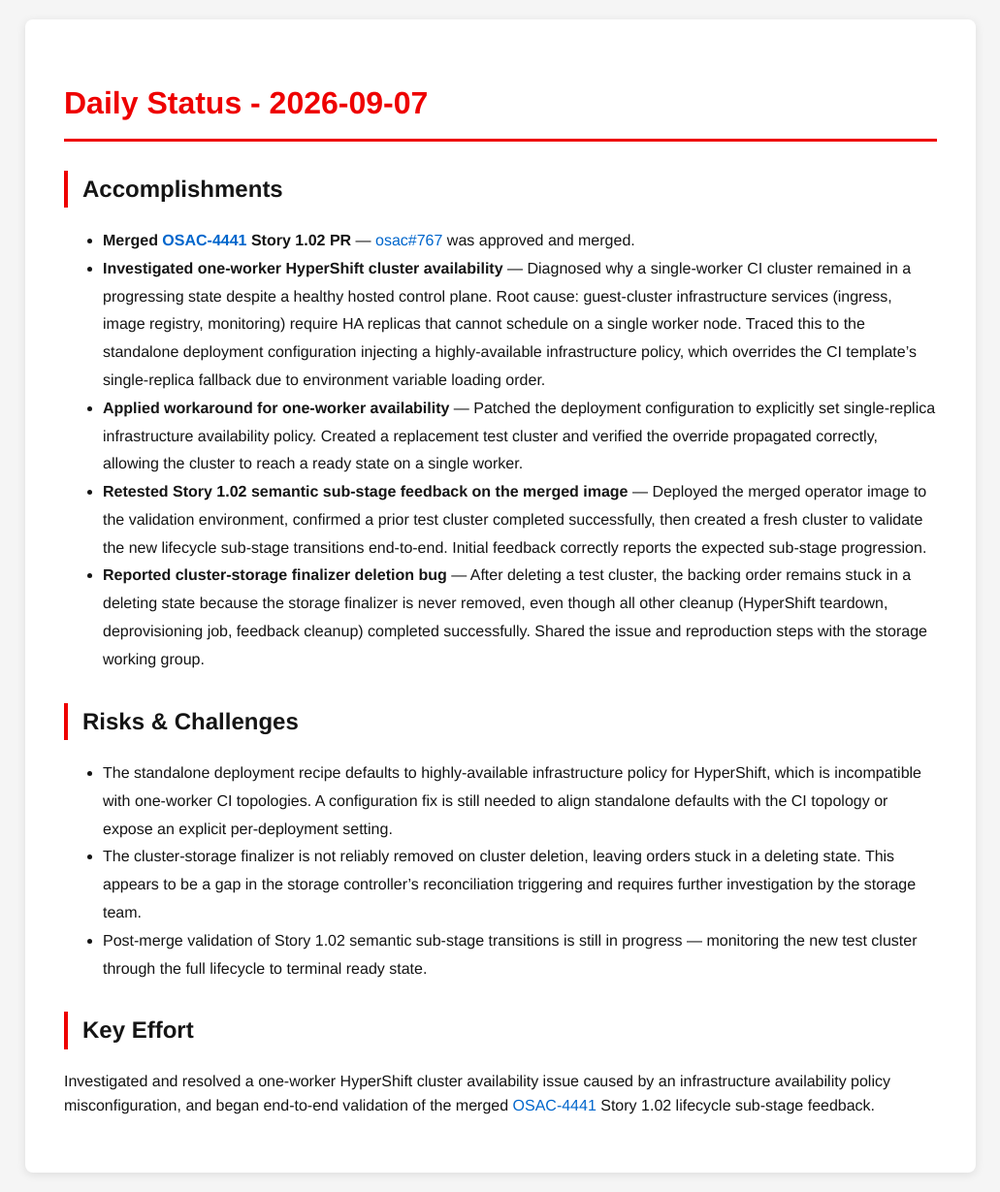
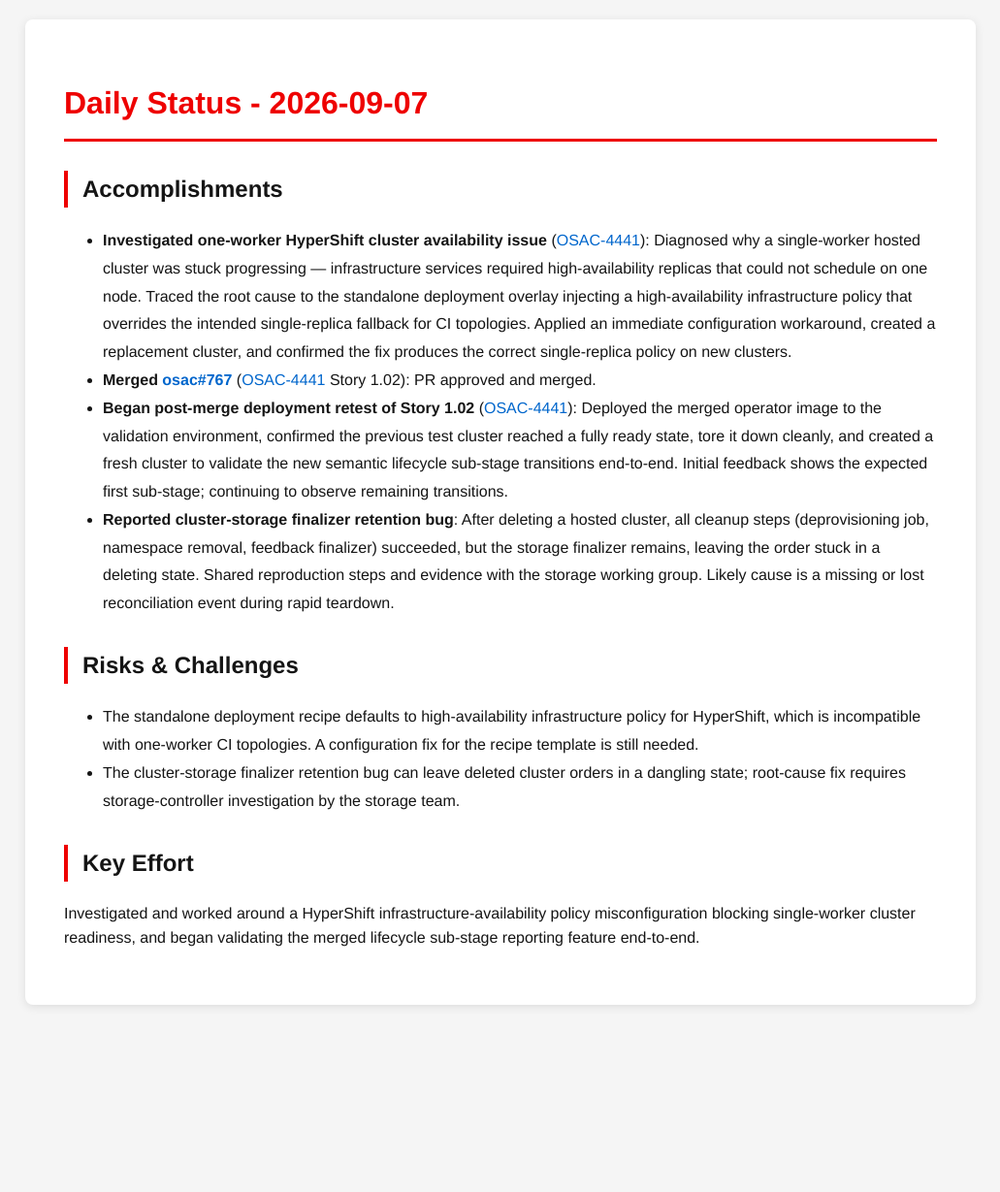
Before and after one commit to tzvatot/daily-status, a Jekyll site: the page built from 2026-09-07.md, in a window 1280 px wide. Shown: the whole page at 97% size, without its empty margins (124-1155 px from the left). Built offline with Jekyll 4.4.1, drawn with Linux system fonts in a browser that asks for light colours; after the commit the page ends 1056 px from its top, so only the background shows below that.

Commit message:
Daily status update - 2026-09-07

```diff
--- a/2026-09-07.md
+++ b/2026-09-07.md
@@ -8,18 +8,16 @@ date: 2026-09-07
 
 ## Accomplishments
 
-- **Merged [OSAC-4441](https://redhat.atlassian.net/browse/OSAC-4441) Story 1.02 PR** — [osac#767](https://github.com/osac-project/osac/pull/767) was approved and merged.
-- **Investigated one-worker HyperShift cluster availability** — Diagnosed why a single-worker CI cluster remained in a progressing state despite a healthy hosted control plane. Root cause: guest-cluster infrastructure services (ingress, image registry, monitoring) require HA replicas that cannot schedule on a single worker node. Traced this to the standalone deployment configuration injecting a highly-available infrastructure policy, which overrides the CI template's single-replica fallback due to environment variable loading order.
-- **Applied workaround for one-worker availability** — Patched the deployment configuration to explicitly set single-replica infrastructure availability policy. Created a replacement test cluster and verified the override propagated correctly, allowing the cluster to reach a ready state on a single worker.
-- **Retested Story 1.02 semantic sub-stage feedback on the merged image** — Deployed the merged operator image to the validation environment, confirmed a prior test cluster completed successfully, then created a fresh cluster to validate the new lifecycle sub-stage transitions end-to-end. Initial feedback correctly reports the expected sub-stage progression.
-- **Reported cluster-storage finalizer deletion bug** — After deleting a test cluster, the backing order remains stuck in a deleting state because the storage finalizer is never removed, even though all other cleanup (HyperShift teardown, deprovisioning job, feedback cleanup) completed successfully. Shared the issue and reproduction steps with the storage working group.
+- **Investigated one-worker HyperShift cluster availability issue** ([OSAC-4441](https://redhat.atlassian.net/browse/OSAC-4441)): Diagnosed why a single-worker hosted cluster was stuck progressing — infrastructure services required high-availability replicas that could not schedule on one node. Traced the root cause to the standalone deployment overlay injecting a high-availability infrastructure policy that overrides the intended single-replica fallback for CI topologies. Applied an immediate configuration workaround, created a replacement cluster, and confirmed the fix produces the correct single-replica policy on new clusters.
+- **Merged [osac#767](https://github.com/osac-project/osac/pull/767)** ([OSAC-4441](https://redhat.atlassian.net/browse/OSAC-4441) Story 1.02): PR approved and merged.
+- **Began post-merge deployment retest of Story 1.02** ([OSAC-4441](https://redhat.atlassian.net/browse/OSAC-4441)): Deployed the merged operator image to the validation environment, confirmed the previous test cluster reached a fully ready state, tore it down cleanly, and created a fresh cluster to validate the new semantic lifecycle sub-stage transitions end-to-end. Initial feedback shows the expected first sub-stage; continuing to observe remaining transitions.
+- **Reported cluster-storage finalizer retention bug**: After deleting a hosted cluster, all cleanup steps (deprovisioning job, namespace removal, feedback finalizer) succeeded, but the storage finalizer remains, leaving the order stuck in a deleting state. Shared reproduction steps and evidence with the storage working group. Likely cause is a missing or lost reconciliation event during rapid teardown.
 
 ## Risks & Challenges
 
-- The standalone deployment recipe defaults to highly-available infrastructure policy for HyperShift, which is incompatible with one-worker CI topologies. A configuration fix is still needed to align standalone defaults with the CI topology or expose an explicit per-deployment setting.
-- The cluster-storage finalizer is not reliably removed on cluster deletion, leaving orders stuck in a deleting state. This appears to be a gap in the storage controller's reconciliation triggering and requires further investigation by the storage team.
-- Post-merge validation of Story 1.02 semantic sub-stage transitions is still in progress — monitoring the new test cluster through the full lifecycle to terminal ready state.
+- The standalone deployment recipe defaults to high-availability infrastructure policy for HyperShift, which is incompatible with one-worker CI topologies. A configuration fix for the recipe template is still needed.
+- The cluster-storage finalizer retention bug can leave deleted cluster orders in a dangling state; root-cause fix requires storage-controller investigation by the storage team.
 
 ## Key Effort
 
-Investigated and resolved a one-worker HyperShift cluster availability issue caused by an infrastructure availability policy misconfiguration, and began end-to-end validation of the merged [OSAC-4441](https://redhat.atlassian.net/browse/OSAC-4441) Story 1.02 lifecycle sub-stage feedback.
+Investigated and worked around a HyperShift infrastructure-availability policy misconfiguration blocking single-worker cluster readiness, and began validating the merged lifecycle sub-stage reporting feature end-to-end.
```
